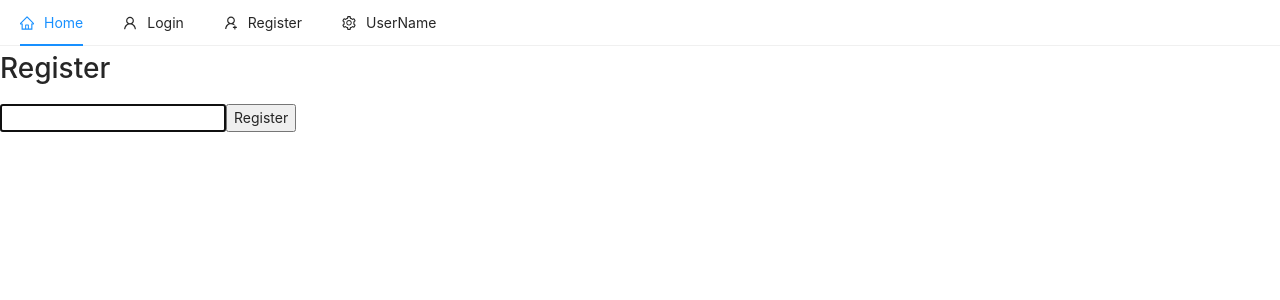
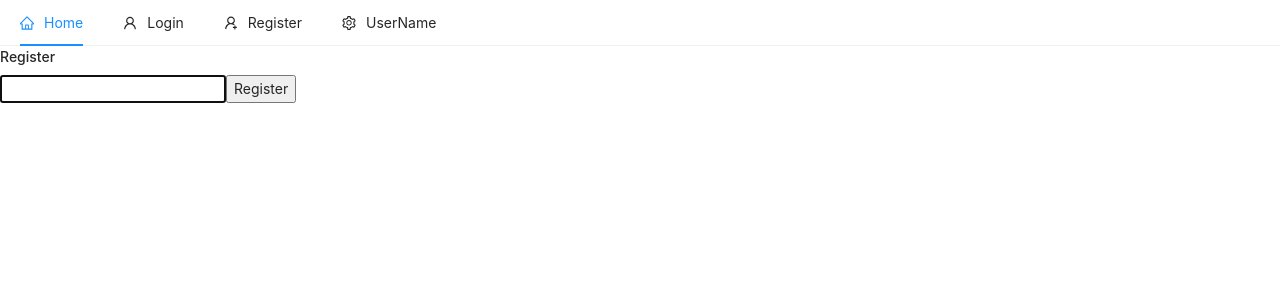
Before and after one commit to SyedMuhammadAzhar/ecommerce-bakarwaal, a React (Create React App) app in the folder client/: page /register in a window 1280 px wide. Shown: the top 300 px of the page. Built offline with nearby package versions, Linux system fonts and the light colour scheme.

Commit message:
Email link to signin

```diff
--- a/client/package.json
+++ b/client/package.json
@@ -13,6 +13,7 @@
     "react-dom": "^17.0.1",
     "react-router-dom": "^5.2.0",
     "react-scripts": "4.0.1",
+    "react-toastify": "^7.0.3",
     "web-vitals": "^0.2.4"
   },
   "scripts": {
--- a/client/src/firebase.js
+++ b/client/src/firebase.js
@@ -1,4 +1,6 @@
- import * as firebase from 'firebase'
+ import  firebase from 'firebase/app'
+ import "firebase/auth"
+
 
 
  // Your web app's Firebase configuration
@@ -16,4 +18,4 @@
   //export functionality from firebase
 
   export const auth = firebase.auth();
-  export const googleAuthProvider= new firebase.auth.googleAuthProvider(); //we create new instance of firebase.auth.googleprovider
+  export const googleAuthProvider= new firebase.auth.GoogleAuthProvider(); //we create new instance of firebase.auth.googleprovider
--- a/client/src/pages/auth/Register.js
+++ b/client/src/pages/auth/Register.js
@@ -1,51 +1,55 @@
-import React, { useState } from 'react'
+import React, { useState } from "react";
+import { auth } from "../../firebase";
+import { toast, ToastContainer } from "react-toastify";
+import "react-toastify/dist/ReactToastify.css";
 
-const Register =()=>{
+const Register = () => {
+  const [email, setEmail] = useState("");
 
+  const handleSubmit = async (e) => {
+    e.preventDefault();
+    const config = {
+      url: "http://localhost:3000/register/complete",
+      handleCodeInApp: true,
+    };
 
-    const [email,setEmail]=useState();
+    await auth.sendSignInLinkToEmail(email, config);
+    toast.success(
+      `Email is sent to ${email}. Click the link to complete your registration.`
+    );
+    // save user email in local storage
+    window.localStorage.setItem("emailForRegistration", email);
+    // clear state
+    setEmail("");
+  };
 
+  const registerForm = () => (
+    <form onSubmit={handleSubmit}>
+      <input
+        type="email"
+        className="form-control"
+        value={email}
+        onChange={(e) => setEmail(e.target.value)}
+        autoFocus
+      />
 
-    const handleSubmit=()=>{
-        //this function will send request to firebase, so that firebase send email to user
+      <button type="submit" className="btn btn-raised">
+        Register
+      </button>
+    </form>
+  );
 
-
-    }
-
-
-
-
-
-
-    const registrationForm=()=><form onSubmit={handleSubmit}>
-
-        <input type="email"
-         className="form-control"
-         value={email}
-         onChange={e=>setEmail(e.target.value)}
-         autoFocus   />
-
-         <button type="submit" className="btn btn-raised">Register</button>
-
-    </form>
-
-
-
-
-    return(
+  return (
     <div className="container p-5">
-
-       <div className="row">
-           <div className=" col-md-6 offset-md-3">
-            <h1>Register</h1>
-             {registrationForm()}
-           </div>
-
-       </div>
-
-
+      <div className="row">
+        <div className="col-md-6 offset-md-3">
+          <h4>Register</h4>
+          <ToastContainer />
+          {registerForm()}
+        </div>
+      </div>
     </div>
-    )
-}
+  );
+};
 
 export default Register;
```
Also changed, not shown: 2 other files (tests, documents, lock files or other folders).
